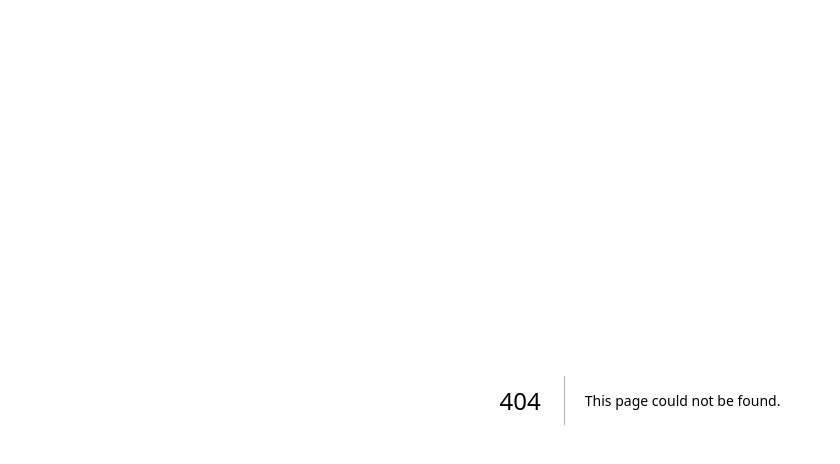
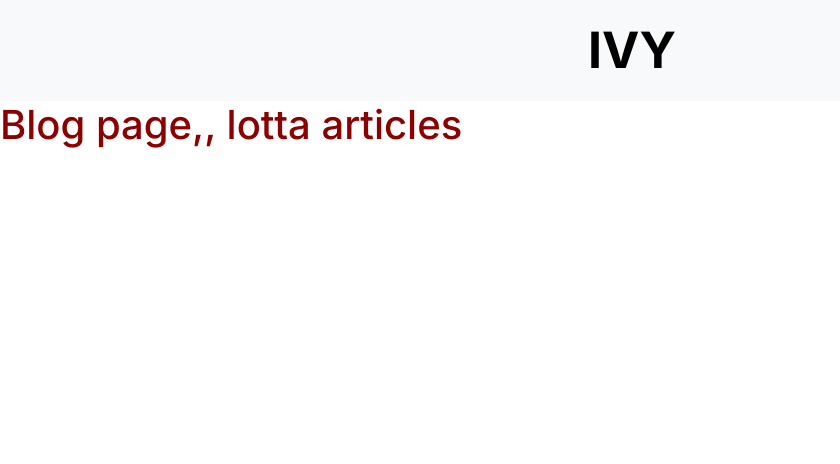
Before and after one commit to ivydalefashion/ivydalefashion-web, a Next.js app: page /Blog in a window 1280 px wide. Before the commit this address had no page. Shown: the top 464 px of the page, without its empty margins (0-840 px from the left). Built offline with nearby package versions, Linux system fonts and the light colour scheme.

Commit message:
added basic styling and basic styling structure to the blog

```diff
--- a/package.json
+++ b/package.json
@@ -19,6 +19,7 @@
     "react": "18.2.0",
     "react-bootstrap": "^2.8.0",
     "react-dom": "18.2.0",
+    "sass": "^1.63.6",
     "typescript": "5.0.4"
   }
 }
--- /dev/null
+++ b/src/app/(Blog)/Blog/page.tsx
@@ -0,0 +1,22 @@
+import { Metadata } from 'next'
+import BlogNavbarComponent from '../_components/BlogNavbarComponent'
+import styles from '../_styles/blog.module.scss' // styling
+
+// metadata
+export const metadata: Metadata = {
+  title: 'Ivydale Blog',
+  description: 'Generated by create next app',
+}
+
+const BlogPage = () => {
+  return (
+    <main >
+      <BlogNavbarComponent></BlogNavbarComponent>
+      <h1 className={styles.header}> Blog page,, lotta articles
+
+      </h1>
+    </main>
+  )
+}
+
+export default BlogPage;
--- /dev/null
+++ b/src/app/(Blog)/_components/BlogNavbarComponent.tsx
@@ -0,0 +1,20 @@
+"use client"
+import Link from 'next/link';
+import Container from 'react-bootstrap/Container';
+import Nav from 'react-bootstrap/Nav';
+import Navbar from 'react-bootstrap/Navbar';
+import NavDropdown from 'react-bootstrap/NavDropdown';
+import styles from './_styles_components/blogNavbarComponent.module.scss'
+
+const BlogNavbarComponent = () =>{
+    return (
+    <Navbar expand="lg" className="bg-body-tertiary">
+      <Container className='justify-content-center'>
+        <Navbar.Brand className={styles.navbarBrand}><li><Link className={styles.navbarBrandLink} href='/home'>IVY</Link></li></Navbar.Brand>
+
+      </Container>
+    </Navbar>
+  );
+}
+
+export default BlogNavbarComponent;
--- /dev/null
+++ b/src/app/(Blog)/_components/_styles_components/blogNavbarComponent.module.scss
@@ -0,0 +1,11 @@
+.navbarBrand{
+    font-size: 50px;
+
+    li{
+        list-style-type: none;
+        .navbarBrandLink{
+            color: black;
+            font-weight: bold;
+        }
+    }
+}
--- /dev/null
+++ b/src/app/(Blog)/_styles/blog.module.scss
@@ -0,0 +1,3 @@
+.header{
+    color: darkred;
+}
--- a/src/app/globals.css
+++ b/src/app/globals.css
@@ -1,3 +1,4 @@
+@import "~bootstrap/dist/css/bootstrap.min.css";
 * {
   box-sizing: border-box;
   padding: 0;
```
Also changed, not shown: src/app/(Commerce)/Commerce/page.tsx (renamed from src/app/(Blog)/page.tsx, +8 -8 lines), src/app/(Commerce)/page.tsx (deleted, +0 -9 lines), src/app/(Commerce)/Brands/page.tsx (added), 1 other file (tests, documents, lock files or other folders).
